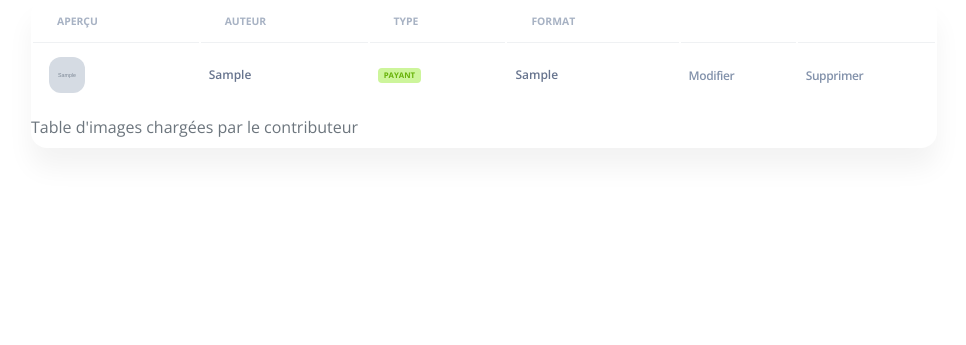
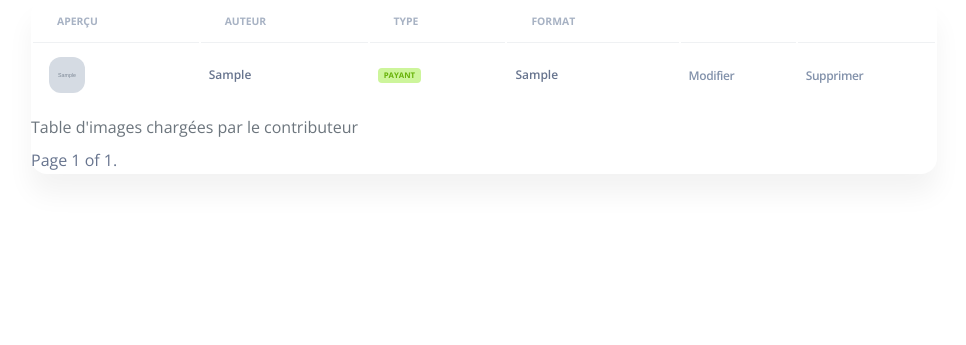
Before and after one commit to abduRahman49/ImageBank, a Django app: page /contributeur/images/ in a window 1280 px wide. Shown: the part 97-442 px from the top of the page, without its empty margins (156-1122 px from the left). Run offline with Django 4.2, Linux system fonts and the light colour scheme; tables that the repository leaves empty hold one stand-in row (values such as "Sample post"); grey boxes marked "Sample" are stand-in pictures; some libraries are stand-ins or nearby versions.

Commit message:
Ajout pagination table images contributeur

```diff
--- a/image_bank/templates/image_bank/contributeur/mes-images.html
+++ b/image_bank/templates/image_bank/contributeur/mes-images.html
@@ -67,7 +67,7 @@
                       </tr>
                     </thead>
                     <tbody>
-                        {% for image in images %}
+                    {% for image in images %}
                       <tr>
                         <td>
                           <div class="d-flex px-2 py-1">
@@ -100,6 +100,23 @@
                     </tbody>
                   </table>
                 </div>
+                <div class="pagination">
+                    <span class="step-links">
+                        {% if images.has_previous %}
+                            <a href="?page=1">&laquo; first</a>
+                            <a href="?page={{ images.previous_page_number }}">previous</a>
+                        {% endif %}
+
+                        <span class="current">
+                            Page {{ images.number }} of {{ images.paginator.num_pages }}.
+                        </span>
+
+                        {% if images.has_next %}
+                            <a href="?page={{ images.next_page_number }}">next</a>
+                            <a href="?page={{ images.paginator.num_pages }}">last &raquo;</a>
+                        {% endif %}
+                    </span>
+                </div>
               </div>
             </div>
           </div>
--- a/image_bank/views.py
+++ b/image_bank/views.py
@@ -15,6 +15,7 @@ from django.db.models import Q
 from django.contrib.auth import logout
 from django.contrib.auth.decorators import login_required
 from django.http import JsonResponse
+from django.core.paginator import Paginator
 
 
 # Create your views here.
@@ -71,7 +72,10 @@ def index_contributeur(request):
 
 
 def images_contributeur(request):
-    return render(request, 'image_bank/contributeur/mes-images.html', {'images': Image.objects.all()})
+    paginator = Paginator(Image.objects.all(), 4)
+    page_number = request.GET.get('page', 1)
+    page_object = paginator.get_page(page_number)
+    return render(request, 'image_bank/contributeur/mes-images.html', {'images': page_object})
 
 
 @login_required
```
